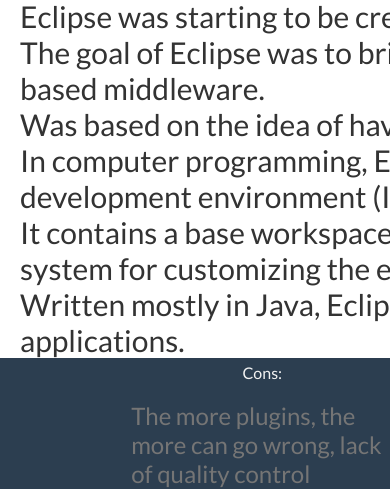
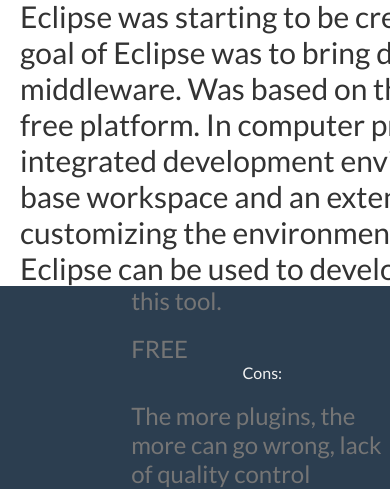
Before and after one commit to pneraasen/IDEPresentation, a plain HTML site: page eclipseSiteMaster/eclipsePage/index.html in a window 390 px wide. Shown: the part 622-1111 px from the top of the page. Drawn offline with nearby package versions, Linux system fonts and the light colour scheme.

Commit message:
Add files via upload

```diff
--- a/eclipseSiteMaster/eclipsePage/index.html
+++ b/eclipseSiteMaster/eclipsePage/index.html
@@ -143,6 +143,7 @@
 	 * --------------------------------------- */
 	#section4 p{
 		opacity: 0.6;
+		text-align:left;
 	}
 
 
@@ -182,7 +183,7 @@
 			<img src="imgs/eclipseLogo.jpg" alt="logo" />
 	    	<h1>History</h1>
 			<p>HISTORY OF IDE:</p>
-	<p>Eclipse was starting to be created in the late 1990s. <br>The goal of Eclipse was to bring developers closer to Java-based middleware.<br> Was based on the idea of having a open and free platform. <br>In computer programming, Eclipse is an integrated development environment (IDE). <br>It contains a base workspace and an extensible plug-in system for customizing the environment.<br> Written mostly in Java, Eclipse can be used to develop applications.</p>
+	<p>Eclipse was starting to be created in the late 1990s. The goal of Eclipse was to bring developers closer to Java-based middleware. Was based on the idea of having a open and free platform. In computer programming, Eclipse is an integrated development environment (IDE). It contains a base workspace and an extensible plug-in system for customizing the environment. Written mostly in Java, Eclipse can be used to develop applications.</p>
 
 
 	    </div>
@@ -238,8 +239,10 @@
 	    <div class="section" id="section4">
 	    	<div class="intro">
 	    		<h1>Specs and Plugins</h1>
-	    		<p>Designed to work on tablet and mobile devices.</p>
-	    		<p>Oh! And its compatible with old browsers such as IE 8 or Opera 12!</p>
+				<br />
+	    		<p>Windows operating system and Java Runtime Environment (JRE)</p>
+				<br />
+	    		<p>Contains an existensible plugin environment for customization.  Users can utilize, write, and contribute plugins </p>
 	    	</div>
 	    </div>
 
```
